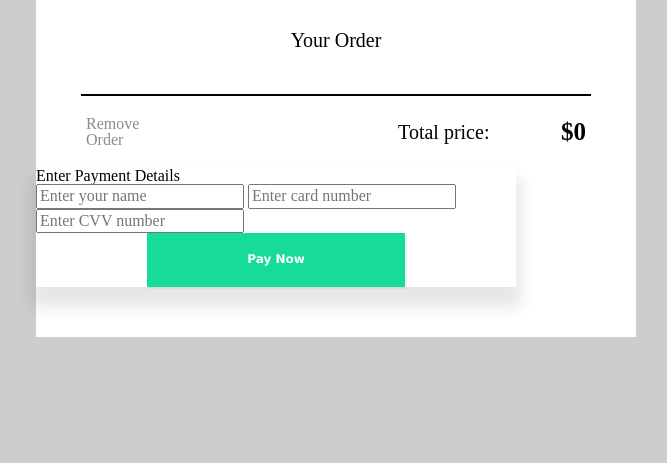
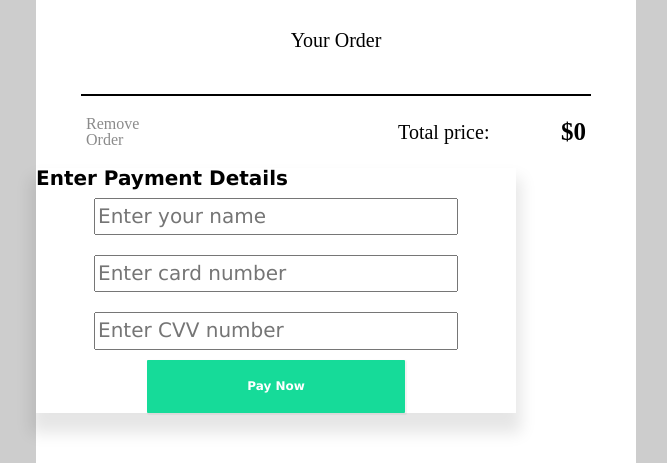
Before and after one commit to rmccrudden/ordering-app, a website built with Vite: page index.html in a window 1280 px wide. Shown: the part 390-853 px from the top of the page, without its empty margins (304-971 px from the left). Before the commit the page ends 800 px from the top, so only its background shows below. Built offline with nearby package versions, Linux system fonts and the light colour scheme; a web font is replaced by a local one.

Commit message:
CSS changes for modal

```diff
--- a/index.css
+++ b/index.css
@@ -179,8 +179,28 @@ ion-icon {
 
 /* Modal */
 .modal-container {
+    font-family: Verdana;
+    font-size: 20px;
+    font-weight: 700;
     width: 80%;
     background-color: #ffffff;
     z-index: 10;
     box-shadow: 0px 15px 15px 5px rgba(0,0,0,0.1);
 }
+
+#payment-form {
+    display: flex;
+    flex-direction: column;
+    width: 80%;
+    margin: 0 auto;
+}
+
+#payment-form input {
+    margin: 10px;
+    color: #757575;
+    font-family: Verdana;
+    font-size: 20px;
+    font-style: normal;
+    font-weight: 400;
+    line-height: 31.119px;
+}
--- a/index.html
+++ b/index.html
@@ -18,7 +18,7 @@
     <section id="checkout-modal">
         <div class="modal-container">
             <h4>Enter Payment Details</h4>
-            <form>
+            <form id="payment-form">
                 <input name="name" placeholder="Enter your name" type="text" />
                 <input name="name" placeholder="Enter card number" type="text" />
                 <input name="name" placeholder="Enter CVV number" type="text" />
```
